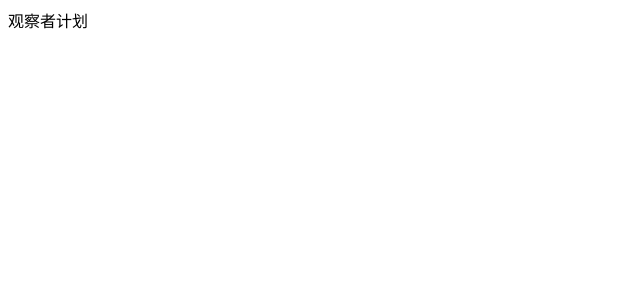
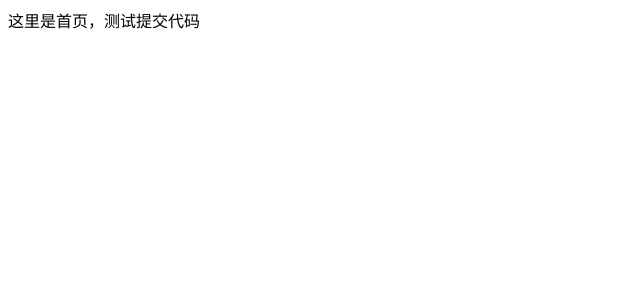
Before and after one commit to tototi5997/observer-plan, a React app: page / in a window 1280 px wide. Shown: the top 300 px of the page, without its empty margins (0-640 px from the left). Built offline with nearby package versions, Linux system fonts and the light colour scheme.

Commit message:
fix: 测试提交代码

```diff
--- a/src/App.js
+++ b/src/App.js
@@ -4,7 +4,7 @@ import React from 'react'
 const App = () => {
   return (
     <div>
-     观察者计划
+     这里是首页，测试提交代码
     </div>
   );
 }
```
